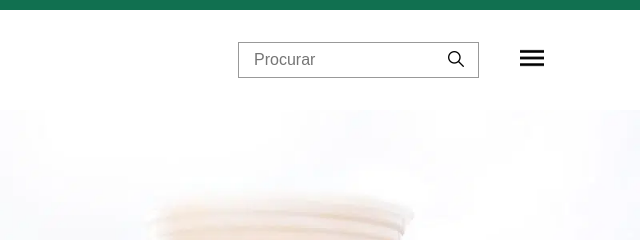
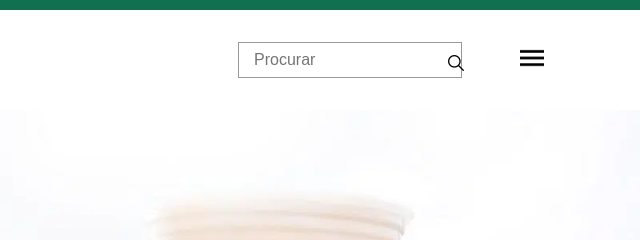
Before and after one commit to luizfelipe9627/starbucks, a plain HTML site: page index.html in a window 1280 px wide. Shown: the top 240 px of the page, 640-1280 px from the left. Drawn offline with nearby package versions, Linux system fonts and the light colour scheme.

Commit message:
Formulário arrumado.

```diff
--- a/index.html
+++ b/index.html
@@ -23,16 +23,12 @@
 
                 <div class="header-right">
                     <div class="header-search">
-                        <form action="./index.html" method="get" id="pesquisar">
-                            <label for="pesquisar">
-                                <input type="text" name="search" placeholder="Procurar" required>
-                            </label>
+                        <form method="get">
+                            <input type="text" name="search" placeholder="Procurar" required>
 
-                            <label for="pesquisar">
-                                <button type="submit">
-                                    <img src="./assets/image/lupa.webp" alt="Lupa de pesquisa">
-                                </button>
-                            </label>
+                            <button type="submit">
+                                <img src="./assets/image/lupa.webp" alt="Lupa de pesquisa">
+                            </button>
                         </form>
                     </div>
 
```
